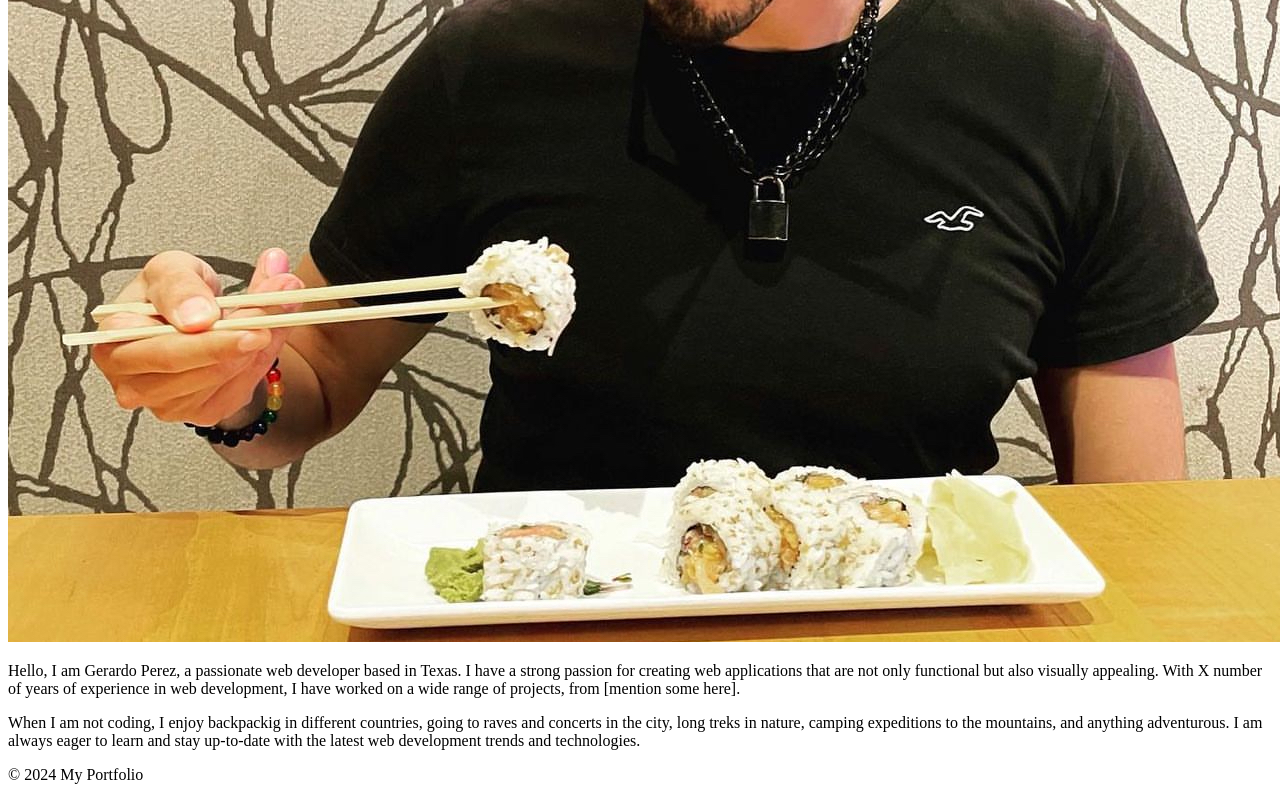
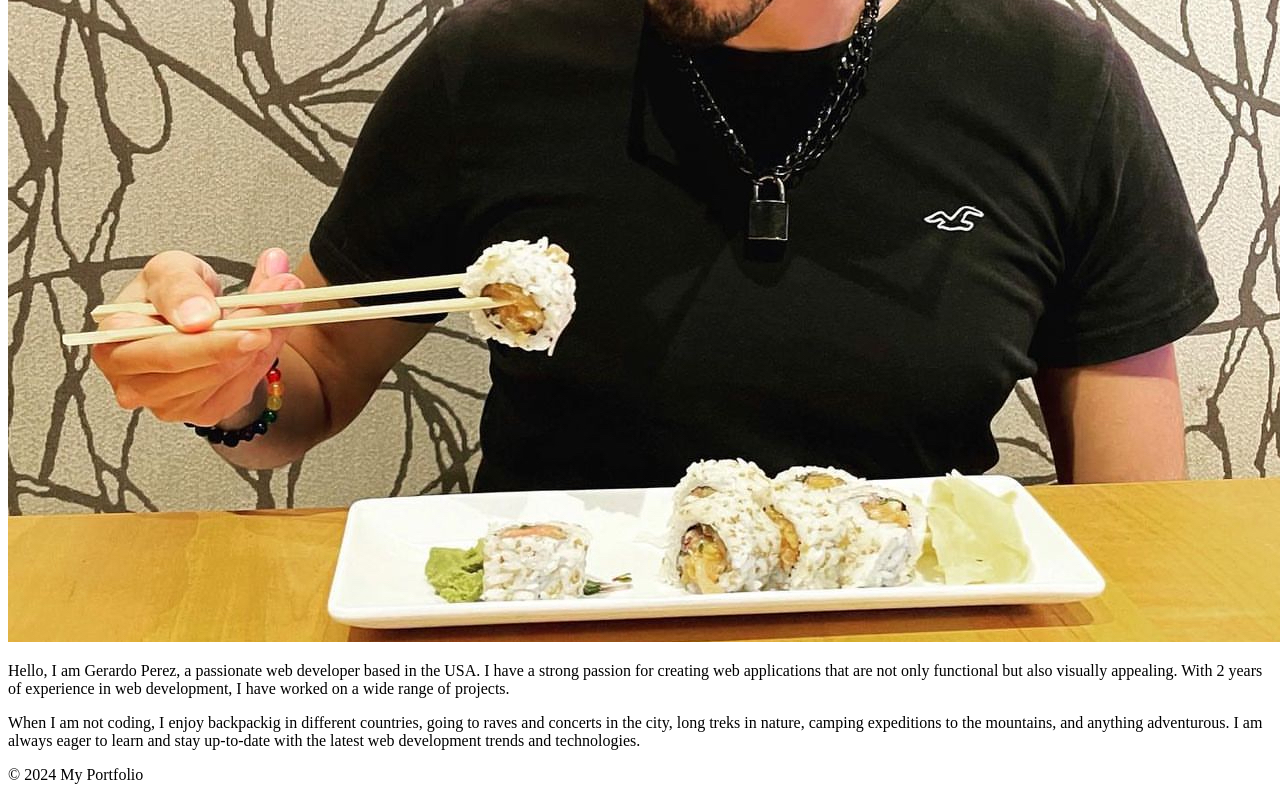
Before and after one commit to Gera1313/react-portfolio-2, a React (Vite) app: page / in a window 1280 px wide. Shown: the part 850-1650 px from the top of the page. Built offline with nearby package versions, Linux system fonts and the light colour scheme.

Commit message:
finished about me

```diff
--- a/src/components/about.jsx
+++ b/src/components/about.jsx
@@ -15,7 +15,7 @@ function About() {
 
           {/* Short Bio */}
           <p>
-            Hello, I am Gerardo Perez, a passionate web developer based in Texas. I have a strong passion for creating web applications that are not only functional but also visually appealing. With X number of years of experience in web development, I have worked on a wide range of projects, from [mention some here].
+            Hello, I am Gerardo Perez, a passionate web developer based in the USA. I have a strong passion for creating web applications that are not only functional but also visually appealing. With 2 years of experience in web development, I have worked on a wide range of projects.
           </p>
           <p>
             When I am not coding, I enjoy backpackig in different countries, going to raves and concerts in the city, long treks in nature, camping expeditions to the mountains, and anything adventurous. I am always eager to learn and stay up-to-date with the latest web development trends and technologies.
```
